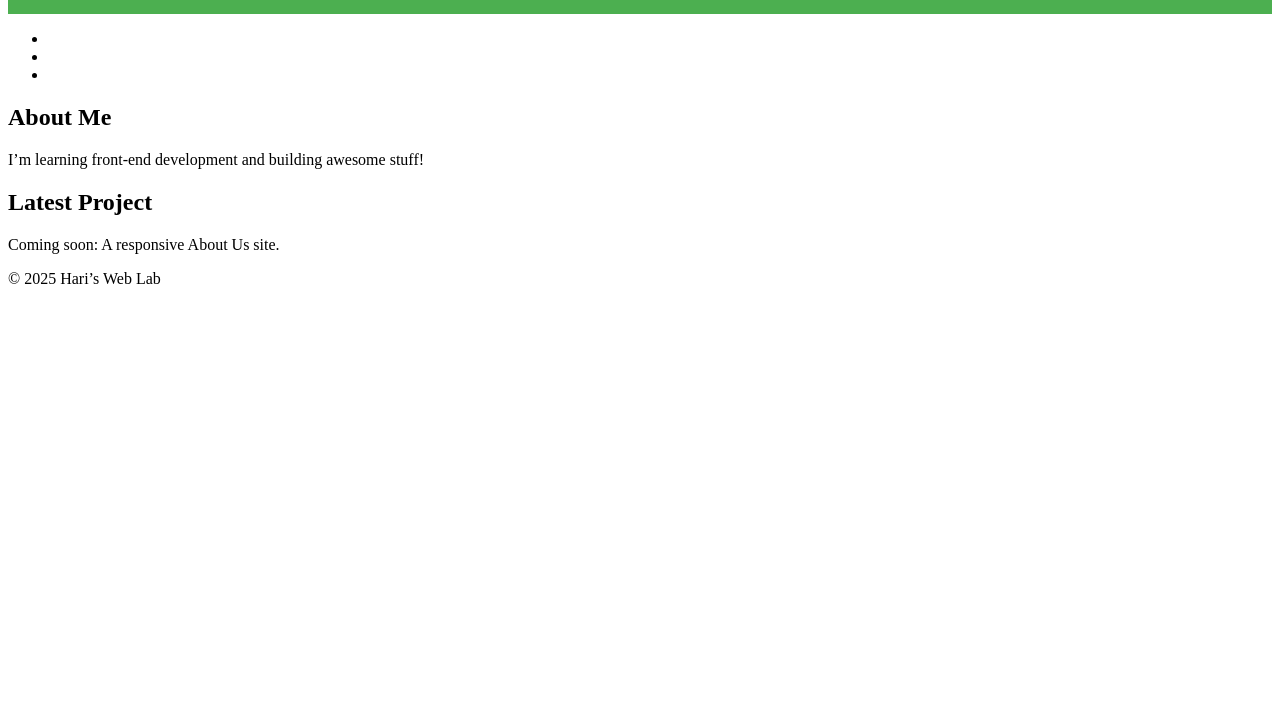
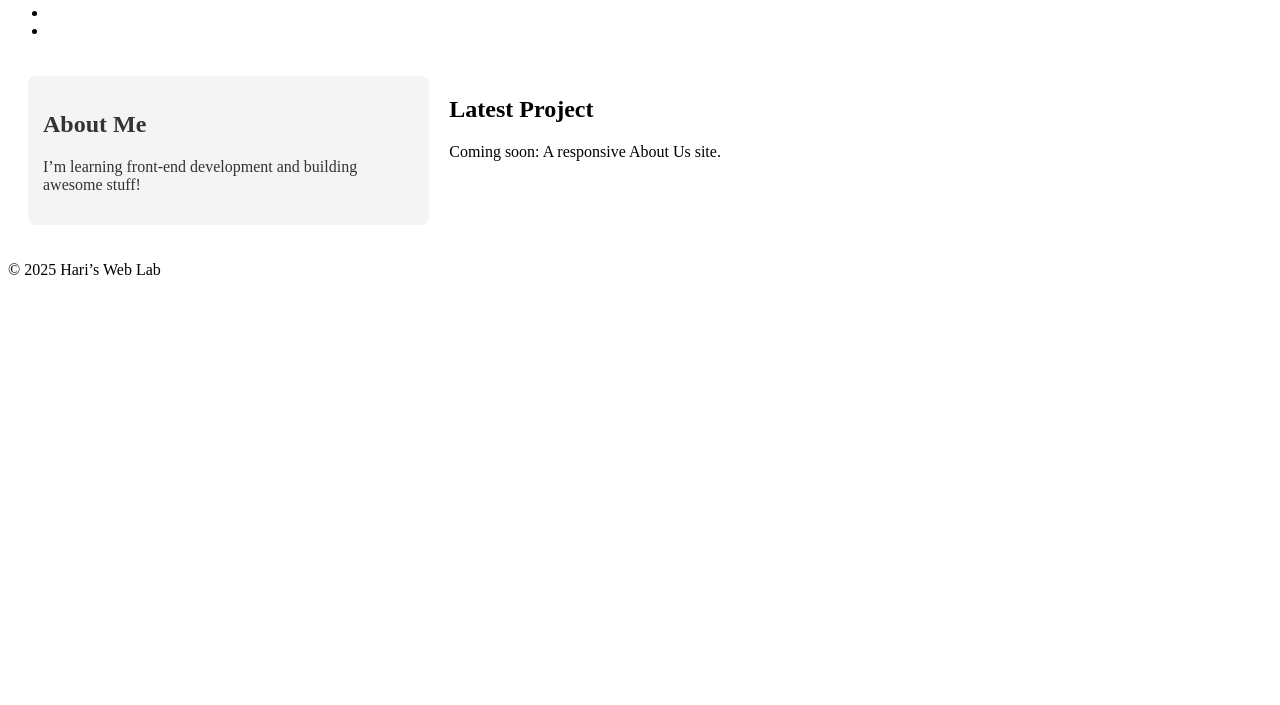
Before and after one commit to harirra/frontend-journey, a plain HTML site: page index.html in a window 1280 px wide. Shown: the part 95-800 px from the top of the page. Drawn offline with Linux system fonts and the light colour scheme.

Commit message:
Add CSS variables and update styles

```diff
--- a/style.css
+++ b/style.css
@@ -1,14 +1,48 @@
 /* style.css */
-header {
+:root {
+  --primary-color: #4CAF50;
+  --secondary-color: #f4f4f4;
+  --text-color: #333;
+  --padding: 15px;
+  --border-radius: 8px;
+}
+
+/* header {
   display: flex;               /* Enables flex layout */
   justify-content: space-between; /* Push items apart horizontally */
   align-items: center;         /* Vertically center items */
   padding: 10px 20px;
   background-color: #4CAF50;
   color: white;
+} */
+
+header {
+  background-color: var(--primary-color);
+  color: white;
+  padding: var(--padding);
+  display: flex;
+  justify-content: space-between;
+  align-items: center;
 }
 nav a {
   margin-left: 15px;
   color: white;
   text-decoration: none;
 }
+main {
+  display: grid;
+  grid-template-columns: 1fr 2fr; /* 2 columns: 1 part and 2 parts */
+  gap: 20px; /* space between columns */
+  padding: 20px;
+}
+/* section {
+  background-color: #f4f4f4;
+  padding: 15px;
+  border-radius: 8px;
+} */
+section {
+  background-color: var(--secondary-color);
+  padding: var(--padding);
+  border-radius: var(--border-radius);
+  color: var(--text-color);
+}
```
